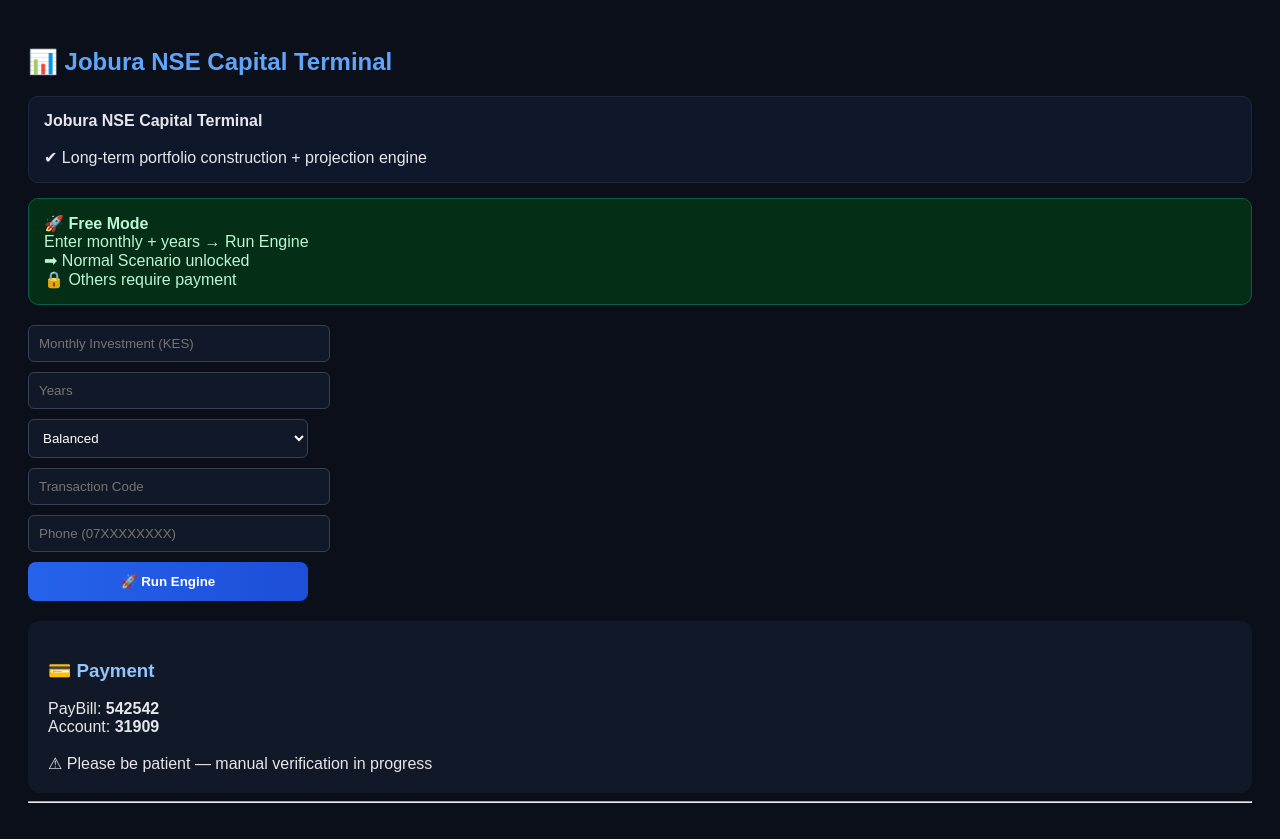
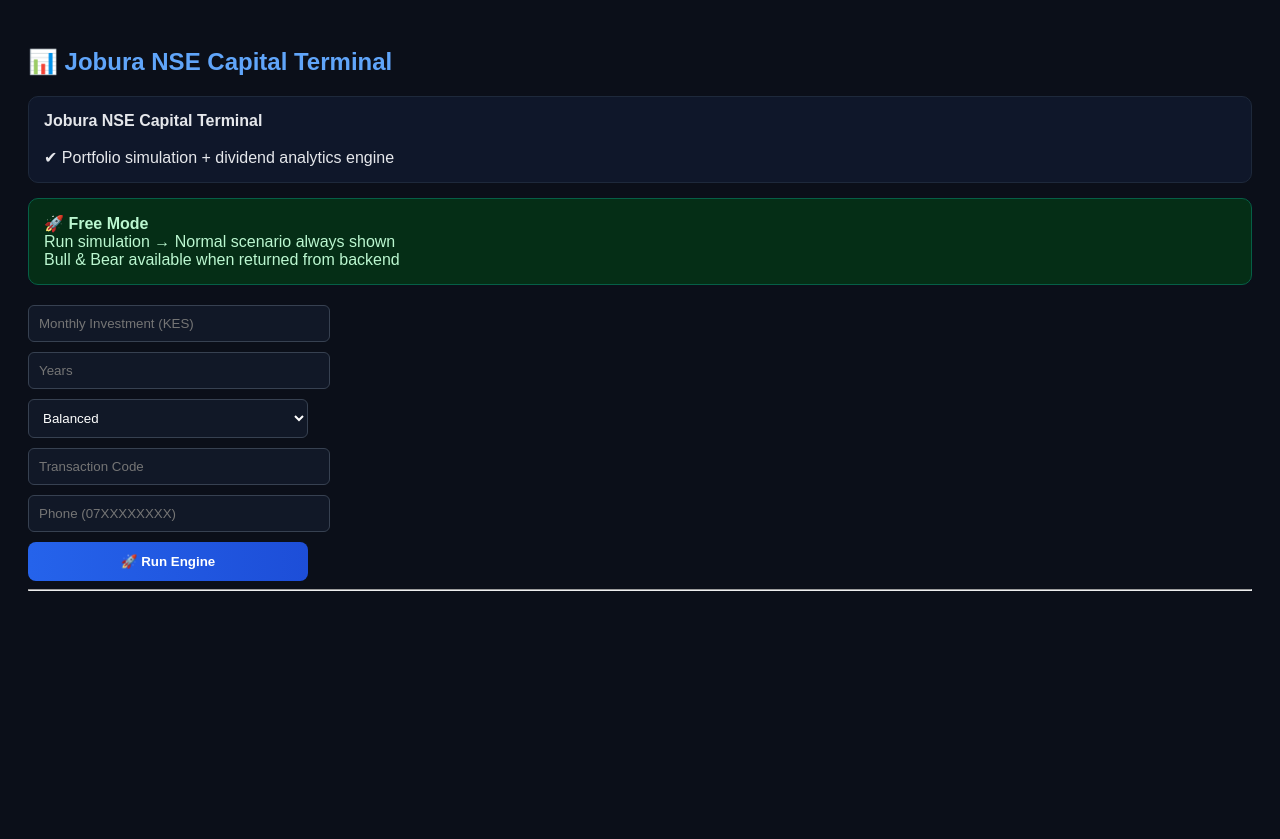
Before and after one commit to joshuawasike/nse-investment-app-v1, a Flask app: page / in a window 1280 px wide. After the commit the page ends 591 px from the top, so only its background shows below. Run offline with Flask 3, Linux system fonts and the light colour scheme.

Commit message:
Update index.html

```diff
--- a/templates/index.html
+++ b/templates/index.html
@@ -42,13 +42,6 @@ button {
     padding: 20px;
     margin-top: 20px;
     border-radius: 12px;
-}
-
-.locked {
-    background: #1f2937;
-    padding: 15px;
-    border-left: 5px solid gold;
-    color: #facc15;
 }
 
 .info-box {
@@ -99,21 +92,17 @@ img {
 
 <h2>📊 Jobura NSE Capital Terminal</h2>
 
-<!-- INFO -->
 <div class="info-box">
 <b>Jobura NSE Capital Terminal</b><br><br>
-✔ Long-term portfolio construction + projection engine
+✔ Portfolio simulation + dividend analytics engine
 </div>
 
-<!-- GUIDE -->
 <div class="guide-box">
 <b>🚀 Free Mode</b><br>
-Enter monthly + years → Run Engine<br>
-➡ Normal Scenario unlocked<br>
-🔒 Others require payment
+Run simulation → Normal scenario always shown<br>
+Bull & Bear available when returned from backend
 </div>
 
-<!-- FORM -->
 <form method="POST" class="form-box">
 
 <input name="monthly" placeholder="Monthly Investment (KES)" required>
@@ -130,14 +119,6 @@ Enter monthly + years → Run Engine<br>
 
 <button type="submit">🚀 Run Engine</button>
 
-<div class="card">
-<h3>💳 Payment</h3>
-PayBill: <b>542542</b><br>
-Account: <b>31909</b><br><br>
-
-⚠ Please be patient — manual verification in progress
-</div>
-
 </form>
 
 <hr>
@@ -148,14 +129,14 @@ Account: <b>31909</b><br><br>
 <div class="card">
 <h3>📊 NORMAL SCENARIO</h3>
 
-<p>💰 Invested: {{ data.normal.summary.invested }}</p>
-<p>💵 Dividends: {{ data.normal.summary.dividends }}</p>
-<p>📊 Value: {{ data.normal.summary.value }}</p>
+<p>💰 Invested: {{ data.normal.summary.get("invested", 0) }}</p>
+<p>💵 Dividends: {{ data.normal.summary.get("dividends", 0) }}</p>
+<p>📊 Value: {{ data.normal.summary.get("value", 0) }}</p>
 
 <div class="section-title">💰 Investment Plan</div>
 <table>
 <tr><th>Asset</th><th>%</th><th>KES</th></tr>
-{% for c in data.normal.plan %}
+{% for c in data.normal.get("plan", []) %}
 <tr>
 <td>{{ c.name }}</td>
 <td>{{ c.percent }}%</td>
@@ -164,11 +145,10 @@ Account: <b>31909</b><br><br>
 {% endfor %}
 </table>
 
-<!-- ✅ RETURNS TABLE ADDED -->
 <div class="section-title">📈 Expected Returns</div>
 <table>
 <tr><th>Asset</th><th>Dividends</th><th>Value</th></tr>
-{% for r in data.normal.returns %}
+{% for r in data.normal.get("returns", []) %}
 <tr>
 <td>{{ r.name }}</td>
 <td>{{ r.dividends }}</td>
@@ -181,16 +161,16 @@ Account: <b>31909</b><br><br>
 </div>
 
 <!-- ================= BULL ================= -->
-{% if data.bull %}
+{% if data.get("bull") %}
 <div class="card">
 <h3>📊 BULL SCENARIO</h3>
 
-<p>📊 Value: {{ data.bull.summary.value }}</p>
+<p>📊 Value: {{ data.bull.summary.get("value", 0) }}</p>
 
 <div class="section-title">📈 Expected Returns</div>
 <table>
 <tr><th>Asset</th><th>Dividends</th><th>Value</th></tr>
-{% for r in data.bull.returns %}
+{% for r in data.bull.get("returns", []) %}
 <tr>
 <td>{{ r.name }}</td>
 <td>{{ r.dividends }}</td>
@@ -204,16 +184,16 @@ Account: <b>31909</b><br><br>
 {% endif %}
 
 <!-- ================= BEAR ================= -->
-{% if data.bear %}
+{% if data.get("bear") %}
 <div class="card">
 <h3>📊 BEAR SCENARIO</h3>
 
-<p>📊 Value: {{ data.bear.summary.value }}</p>
+<p>📊 Value: {{ data.bear.summary.get("value", 0) }}</p>
 
 <div class="section-title">📈 Expected Returns</div>
 <table>
 <tr><th>Asset</th><th>Dividends</th><th>Value</th></tr>
-{% for r in data.bear.returns %}
+{% for r in data.bear.get("returns", []) %}
 <tr>
 <td>{{ r.name }}</td>
 <td>{{ r.dividends }}</td>
```
